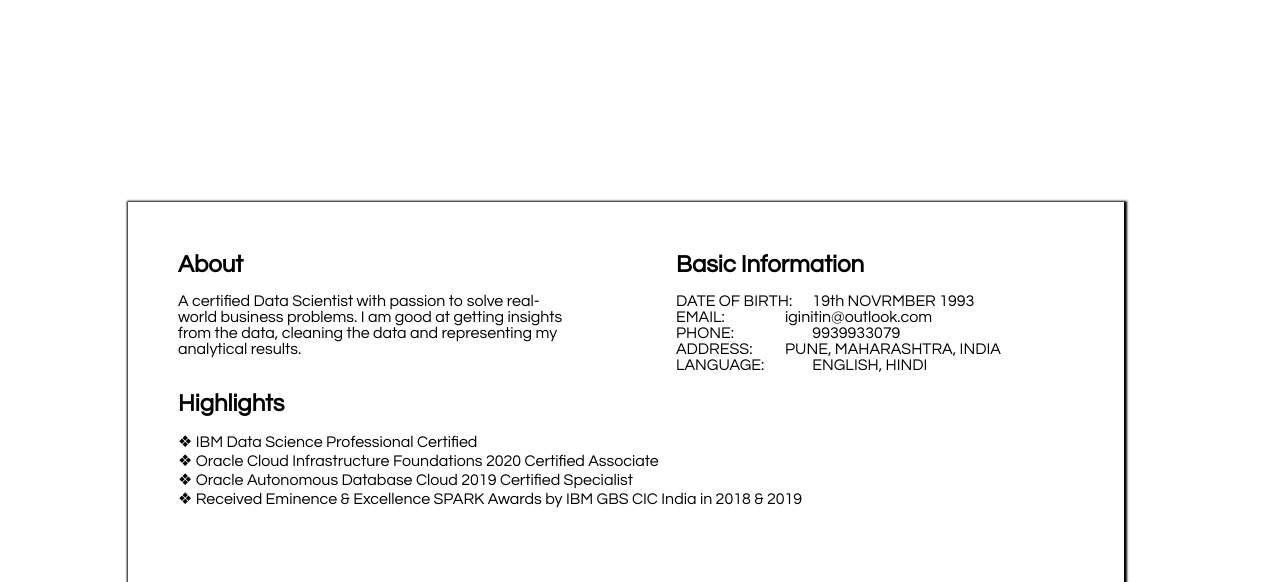
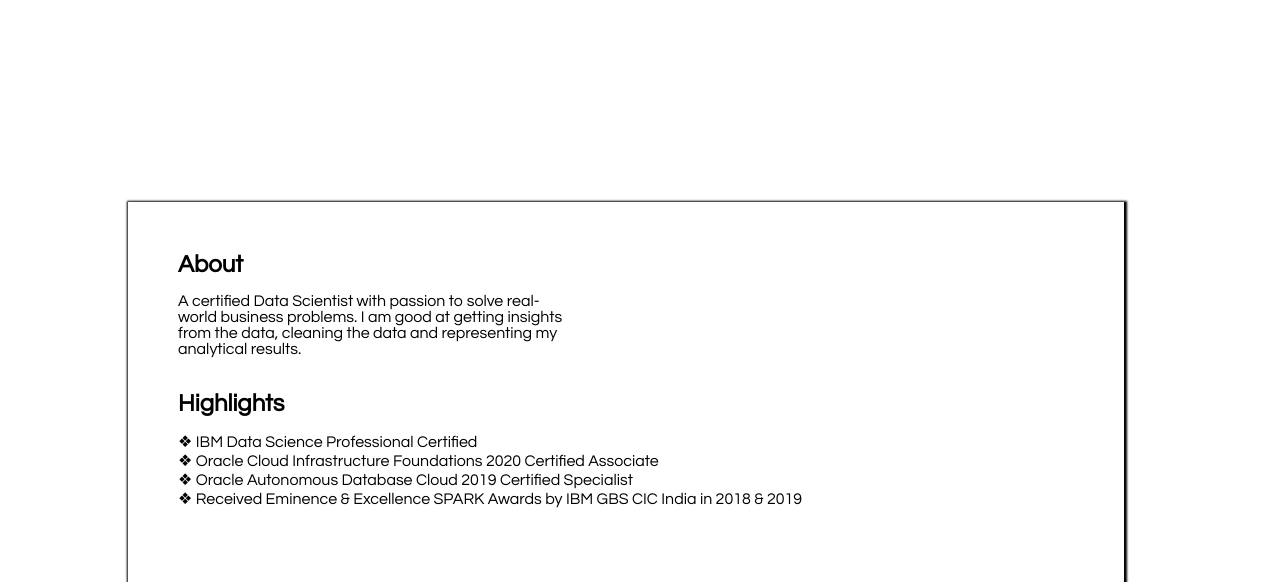
Before and after one commit to iginitin/html_codes, a plain HTML site: page index.html in a window 1280 px wide. Shown: the part 518-1100 px from the top of the page. Drawn offline with Linux system fonts and the light colour scheme.

Commit message:
Update index.html

```diff
--- a/index.html
+++ b/index.html
@@ -52,16 +52,7 @@ I am good at getting insights from the data, cleaning the data and representing
 </div>
 </div>
 
-<div class="container_4">
-<h2>Basic Information</h2><br>
-<pre>
-DATE OF BIRTH: 	19th NOVRMBER 1993
-EMAIL: 			iginitin@outlook.com
-PHONE: 			9939933079
-ADDRESS: 		PUNE, MAHARASHTRA, INDIA
-LANGUAGE: 		ENGLISH, HINDI
-</pre>
-</div>
+
 </div>
 
 
```
